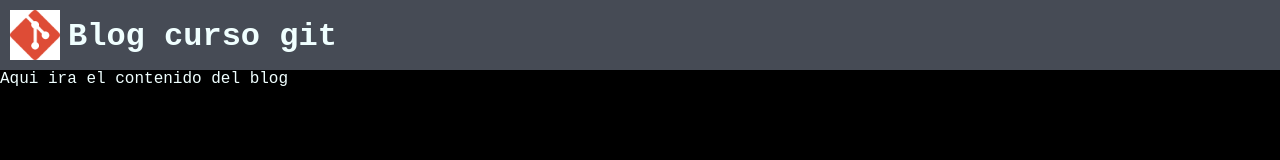
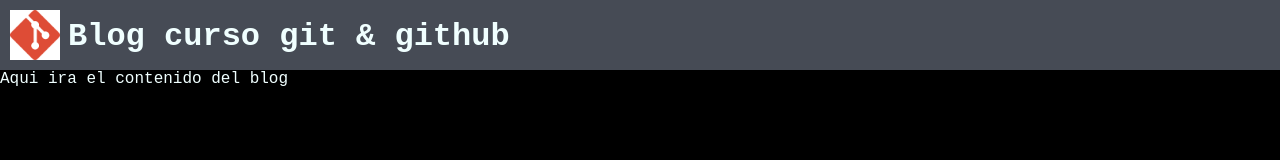
Before and after one commit to k4rloshack/curso-git, a plain HTML site: page index.html in a window 1280 px wide. Drawn offline with Linux system fonts and the light colour scheme; a web font is replaced by a local one.

Commit message:
Change title

```diff
--- a/index.html
+++ b/index.html
@@ -13,7 +13,7 @@
 <body>
          <div  class="bar">
     <img class="logo"   src="img/index.png">
-    <h1>Blog curso git</h1>
+    <h1>Blog curso git & github</h1>
 </div>
 <div>
     Aqui ira el contenido del blog
```
